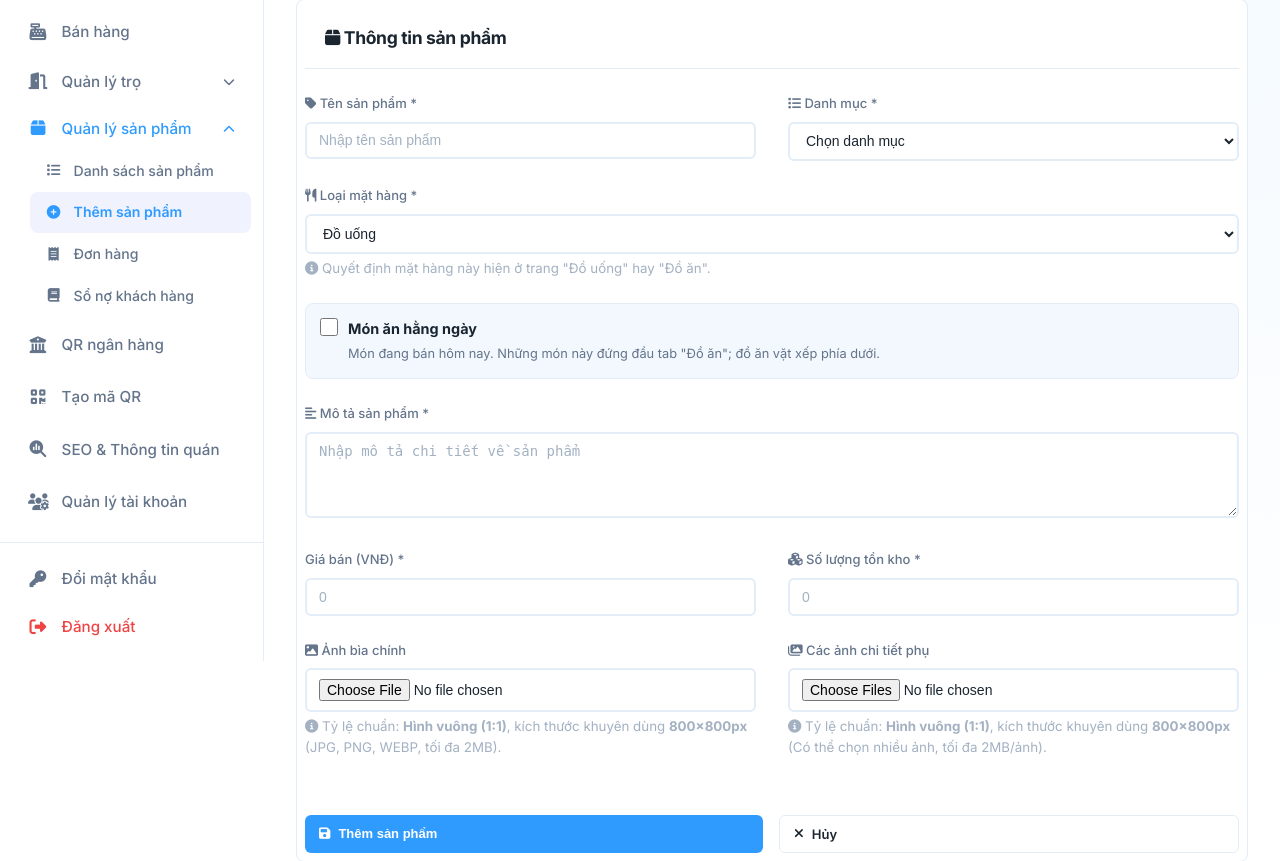
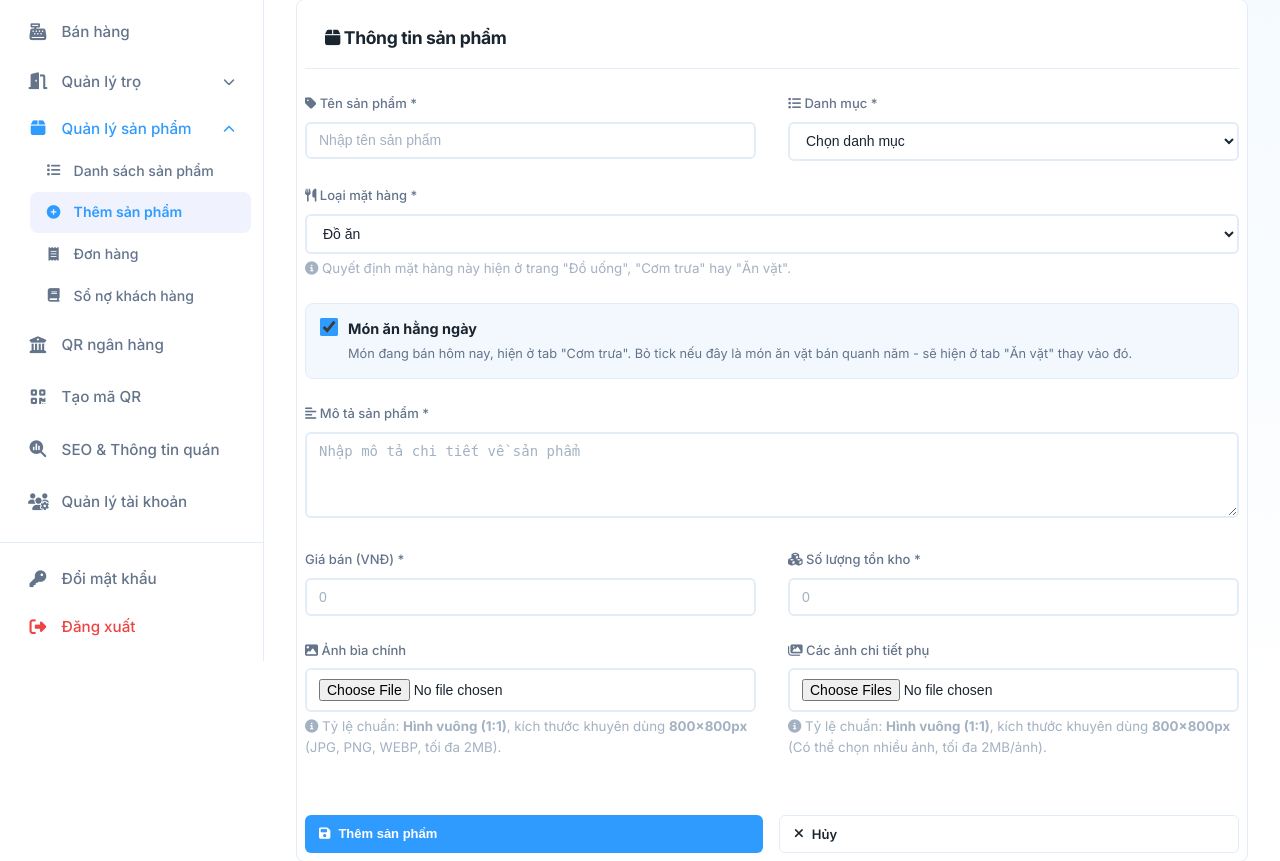
Before and after one commit to nghuuhieu1903/quan-co-bong, a Flask app: page /admin/product/add in a window 1280 px wide. Shown: the part 139-1000 px from the top of the page. Run offline with Flask 3, Linux system fonts and the light colour scheme; the visitor is signed in with stand-in values (Sample User, id 1); data that the repository does not hold is empty; some web fonts are replaced.

Commit message:
Default new products to Cơm trưa (food + món ăn hằng ngày checked)
The add-product form defaulted to "Đồ uống" / unchecked "món ăn hằng
ngày" - the shop mostly adds food items day to day, so every new product
meant two extra clicks before even getting to the name field. Now
"Đồ ăn" and "Món ăn hằng ngày" are both pre-selected; a drink or a
non-daily snack just needs the one field changed instead of two. Also
updated the two hint texts to mention the Cơm trưa/Ăn vặt split from the
earlier catalogue change instead of the stale "đồ ăn" wording.

edit_product.html is unaffected - it already reflects each product's real
saved values, which is correct regardless of what the add form defaults
to.
Co-Authored-By: Claude Sonnet 5 <noreply@anthropic.com>

```diff
--- a/templates/add_product.html
+++ b/templates/add_product.html
@@ -86,21 +86,21 @@
                     <i class="fas fa-utensils"></i> Loại mặt hàng *
                 </label>
                 <select name="item_type" class="form-control" required>
+                    <option value="food" selected>Đồ ăn</option>
                     <option value="drink">Đồ uống</option>
-                    <option value="food">Đồ ăn</option>
                 </select>
                 <small style="color: var(--text-muted); display: block; margin-top: 0.25rem;">
-                    <i class="fas fa-info-circle"></i> Quyết định mặt hàng này hiện ở trang "Đồ uống" hay "Đồ ăn".
+                    <i class="fas fa-info-circle"></i> Quyết định mặt hàng này hiện ở trang "Đồ uống", "Cơm trưa" hay "Ăn vặt".
                 </small>
             </div>
 
             <div class="form-group">
                 <label class="daily-toggle">
-                    <input type="checkbox" name="is_daily" value="1">
+                    <input type="checkbox" name="is_daily" value="1" checked>
                     <span>
                         <strong>Món ăn hằng ngày</strong>
-                        <small>Món đang bán hôm nay. Những món này đứng đầu tab "Đồ ăn";
-                               đồ ăn vặt xếp phía dưới.</small>
+                        <small>Món đang bán hôm nay, hiện ở tab "Cơm trưa". Bỏ tick nếu đây là
+                               món ăn vặt bán quanh năm - sẽ hiện ở tab "Ăn vặt" thay vào đó.</small>
                     </span>
                 </label>
             </div>
```
